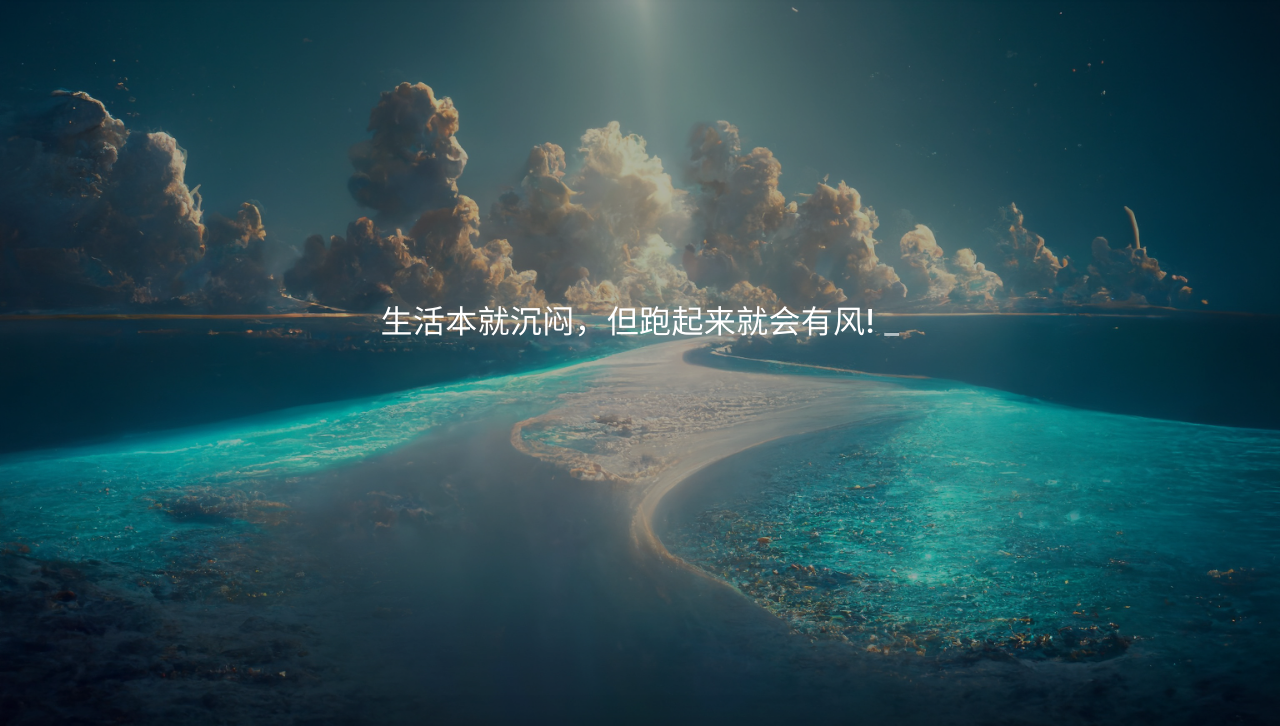
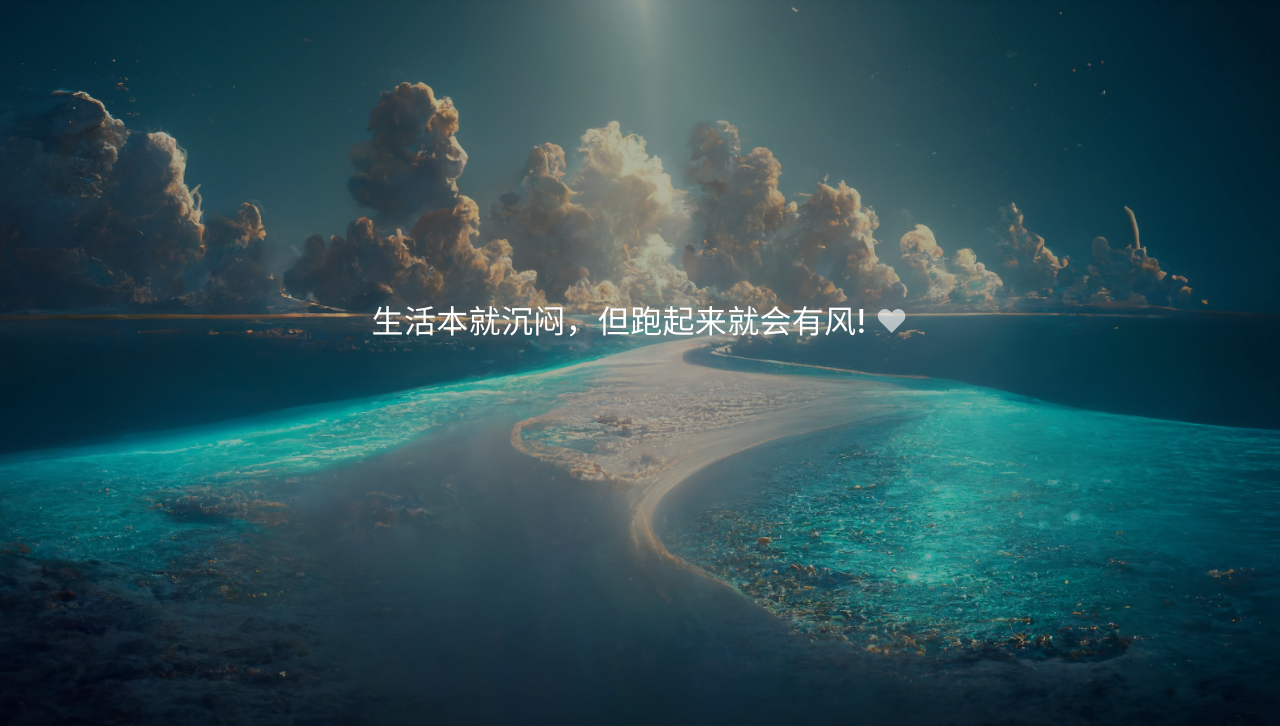
Before and after one commit to AlongSunsea/AlongSunsea.github.io, a plain HTML site: page index.html in a window 1280 px wide. Shown: the part 74-800 px from the top of the page. Drawn offline with nearby package versions, Linux system fonts and the light colour scheme; some packages are replaced by stand-ins of ours; a script that the page names is missing; some icons are missing; a small style sheet from the web is missing.

Commit message:
Site updated: 2022-09-03 11:19:03

```diff
--- a/index.html
+++ b/index.html
@@ -58,7 +58,7 @@
   <script id="fluid-configs">
     var Fluid = window.Fluid || {};
     Fluid.ctx = Object.assign({}, Fluid.ctx)
-    var CONFIG = {"hostname":"example.com","root":"/","version":"1.9.2","typing":{"enable":true,"typeSpeed":70,"cursorChar":"_","loop":false,"scope":[]},"anchorjs":{"enable":true,"element":"h1,h2,h3,h4,h5,h6","placement":"left","visible":"hover","icon":""},"progressbar":{"enable":true,"height_px":3,"color":"#29d","options":{"showSpinner":false,"trickleSpeed":100}},"code_language":{"enable":true,"default":"TEXT"},"copy_btn":true,"image_caption":{"enable":true},"image_zoom":{"enable":true,"img_url_replace":["",""]},"toc":{"enable":true,"placement":"right","headingSelector":"h1,h2,h3,h4,h5,h6","collapseDepth":0},"lazyload":{"enable":true,"loading_img":"/img/loading.gif","onlypost":false,"offset_factor":2},"web_analytics":{"enable":false,"follow_dnt":true,"baidu":null,"google":null,"gtag":null,"tencent":{"sid":null,"cid":null},"woyaola":null,"cnzz":null,"leancloud":{"app_id":null,"app_key":null,"server_url":null,"path":"window.location.pathname","ignore_local":false}},"search_path":"/local-search.xml"};
+    var CONFIG = {"hostname":"example.com","root":"/","version":"1.9.2","typing":{"enable":true,"typeSpeed":70,"cursorChar":"❤","loop":false,"scope":[]},"anchorjs":{"enable":true,"element":"h1,h2,h3,h4,h5,h6","placement":"left","visible":"hover","icon":""},"progressbar":{"enable":true,"height_px":3,"color":"#29d","options":{"showSpinner":false,"trickleSpeed":100}},"code_language":{"enable":true,"default":"TEXT"},"copy_btn":true,"image_caption":{"enable":true},"image_zoom":{"enable":true,"img_url_replace":["",""]},"toc":{"enable":true,"placement":"right","headingSelector":"h1,h2,h3,h4,h5,h6","collapseDepth":0},"lazyload":{"enable":true,"loading_img":"/img/loading.gif","onlypost":false,"offset_factor":2},"web_analytics":{"enable":false,"follow_dnt":true,"baidu":null,"google":null,"gtag":null,"tencent":{"sid":null,"cid":null},"woyaola":null,"cnzz":null,"leancloud":{"app_id":null,"app_key":null,"server_url":null,"path":"window.location.pathname","ignore_local":false}},"search_path":"/local-search.xml"};
 
     if (CONFIG.web_analytics.follow_dnt) {
       var dntVal = navigator.doNotTrack || window.doNotTrack || navigator.msDoNotTrack;
```
Also changed, not shown: 2022/09/02/hello-world/index.html (+1 -1 lines), 404.html (+1 -1 lines), about/index.html (+1 -1 lines), archives/2022/09/index.html (+1 -1 lines), archives/2022/index.html (+1 -1 lines), archives/index.html (+1 -1 lines), categories/index.html (+1 -1 lines), links/index.html (+1 -1 lines), tags/index.html (+1 -1 lines).
